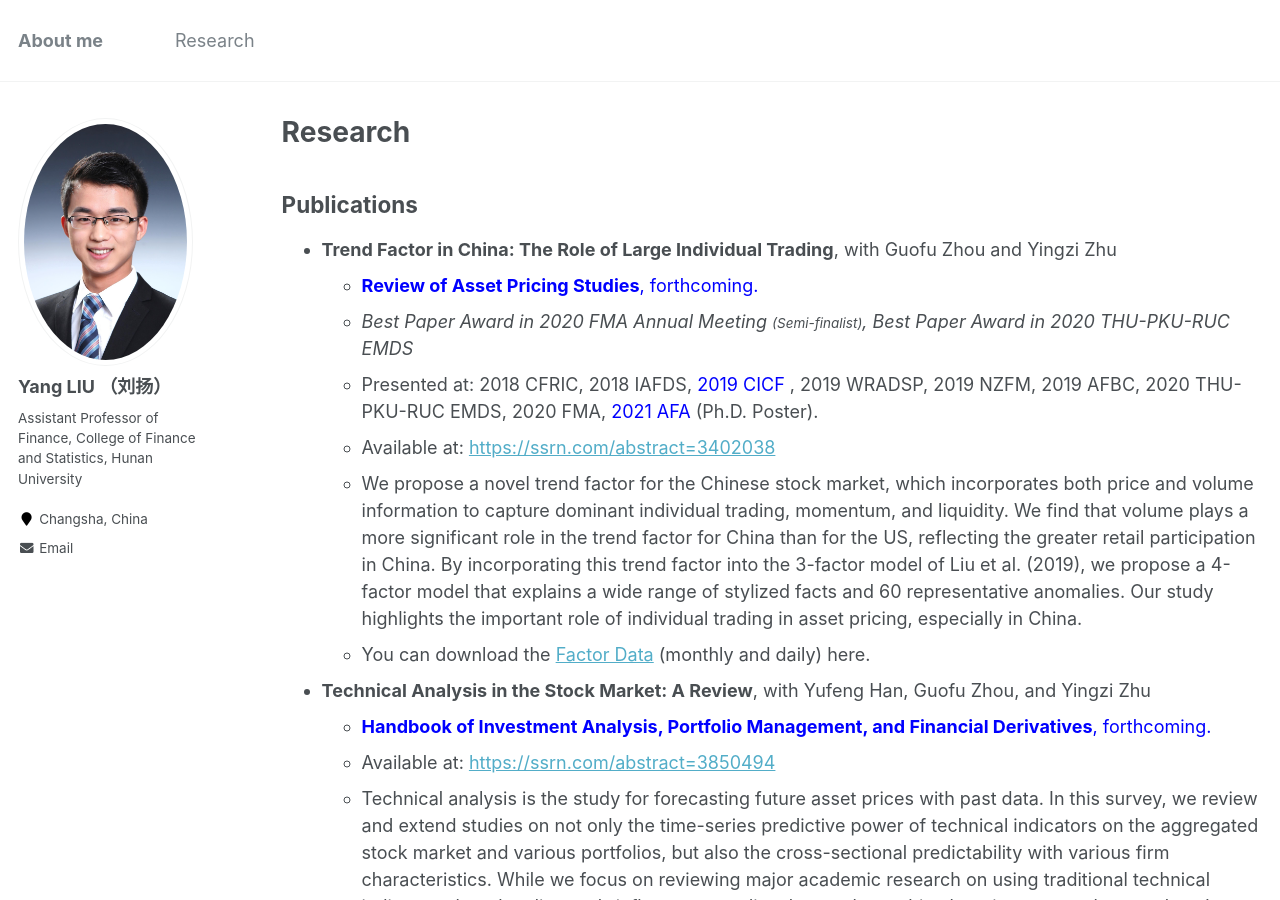
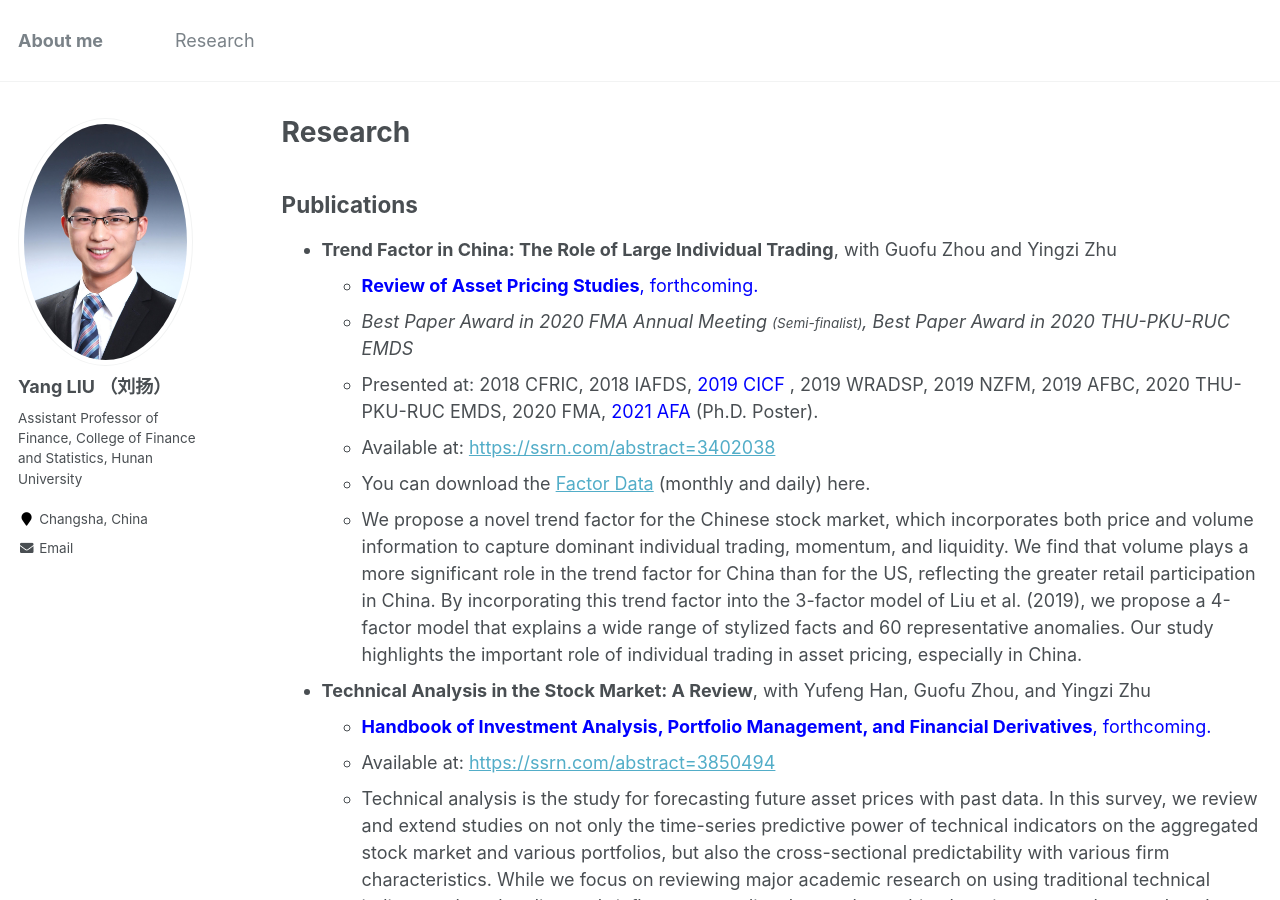
Before and after one commit to yangliu-finance/yangliu-finance.github.io, a Jekyll site: the page built from _pages/research.md, in a window 1280 px wide and 900 px high. Built offline with Jekyll 4.4.1, drawn with Linux system fonts in a browser that asks for light colours.

```diff
--- a/_pages/research.md
+++ b/_pages/research.md
@@ -15,8 +15,8 @@ Publications
   + *Best Paper Award in 2020 FMA Annual Meeting <small>(Semi-finalist)</small>, Best Paper Award in 2020 THU-PKU-RUC EMDS*
   + Presented at: 2018 CFRIC, 2018 IAFDS, <font color="blue"> 2019 CICF </font>, 2019 WRADSP, 2019 NZFM, 2019 AFBC, 2020 THU-PKU-RUC EMDS, 2020 FMA, <font color="blue"> 2021 AFA </font> (Ph.D. Poster).
   + Available at: [https://ssrn.com/abstract=3402038](https://ssrn.com/abstract=3402038)
+  + You can download the [Factor Data](https://yangliu-finance.github.io/files/LZZ4_TrendFactor_Monthly&Daily.xls) (monthly and daily) here.
   + We propose a novel trend factor for the Chinese stock market, which incorporates both price and volume information to capture dominant individual trading, momentum, and liquidity. We find that volume plays a more significant role in the trend factor for China than for the US, reflecting the greater retail participation in China. By incorporating this trend factor into the 3-factor model of Liu et al. (2019), we propose a 4-factor model that explains a wide range of stylized facts and 60 representative anomalies. Our study highlights the important role of individual trading in asset pricing, especially in China.
-  + You can download the [Factor Data](https://yangliu-finance.github.io/files/LZZ4_TrendFactor_Monthly&Daily.xls) (monthly and daily) here.
   <!---
   seminars at Gothenburg University, Lund University, Southwestern University of Finance and Economics, Stockholm University, Tsinghua University, University of Cincinnati, UIUC, and Washington University in St. Louis;
   -->
```
